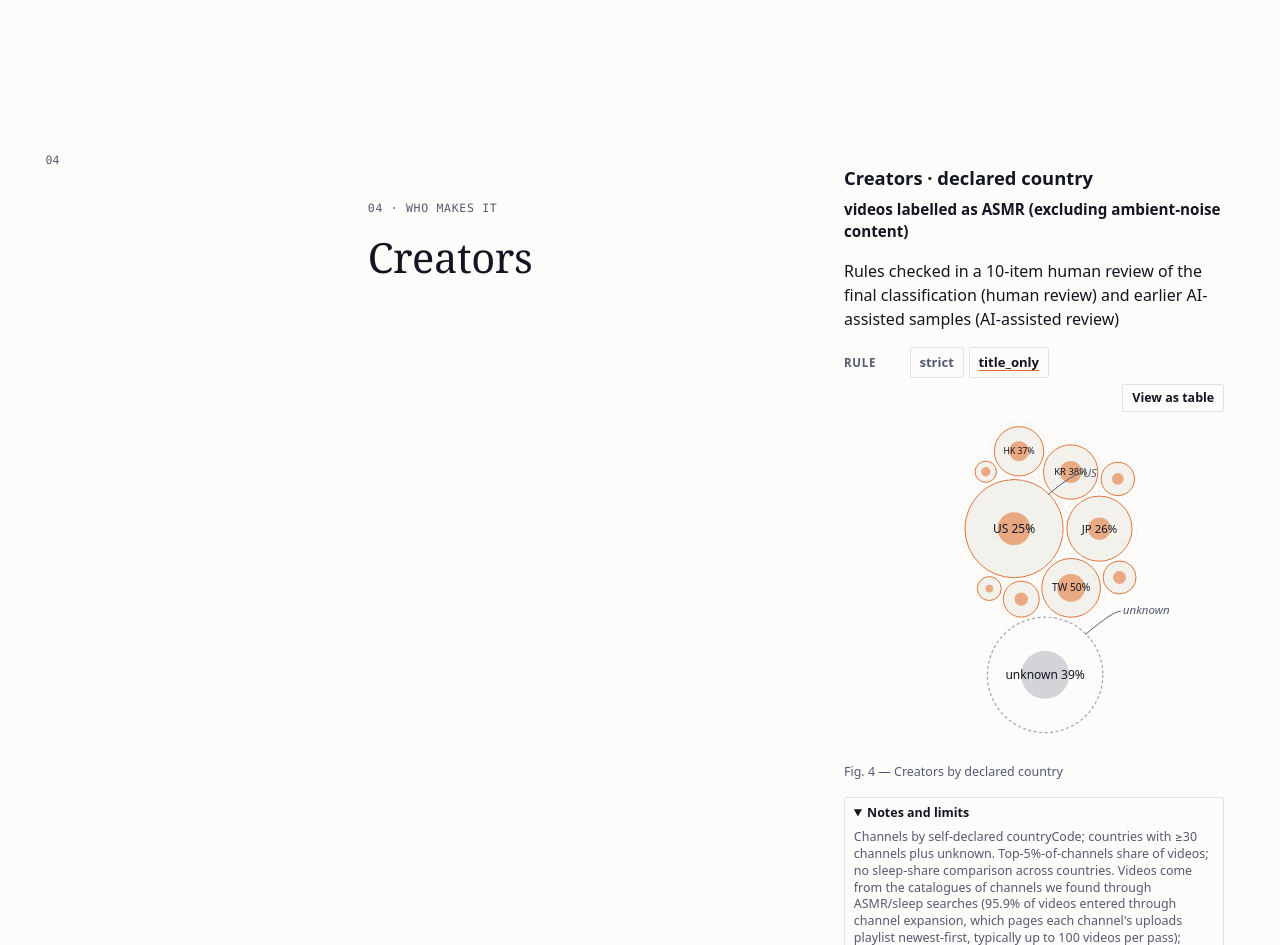
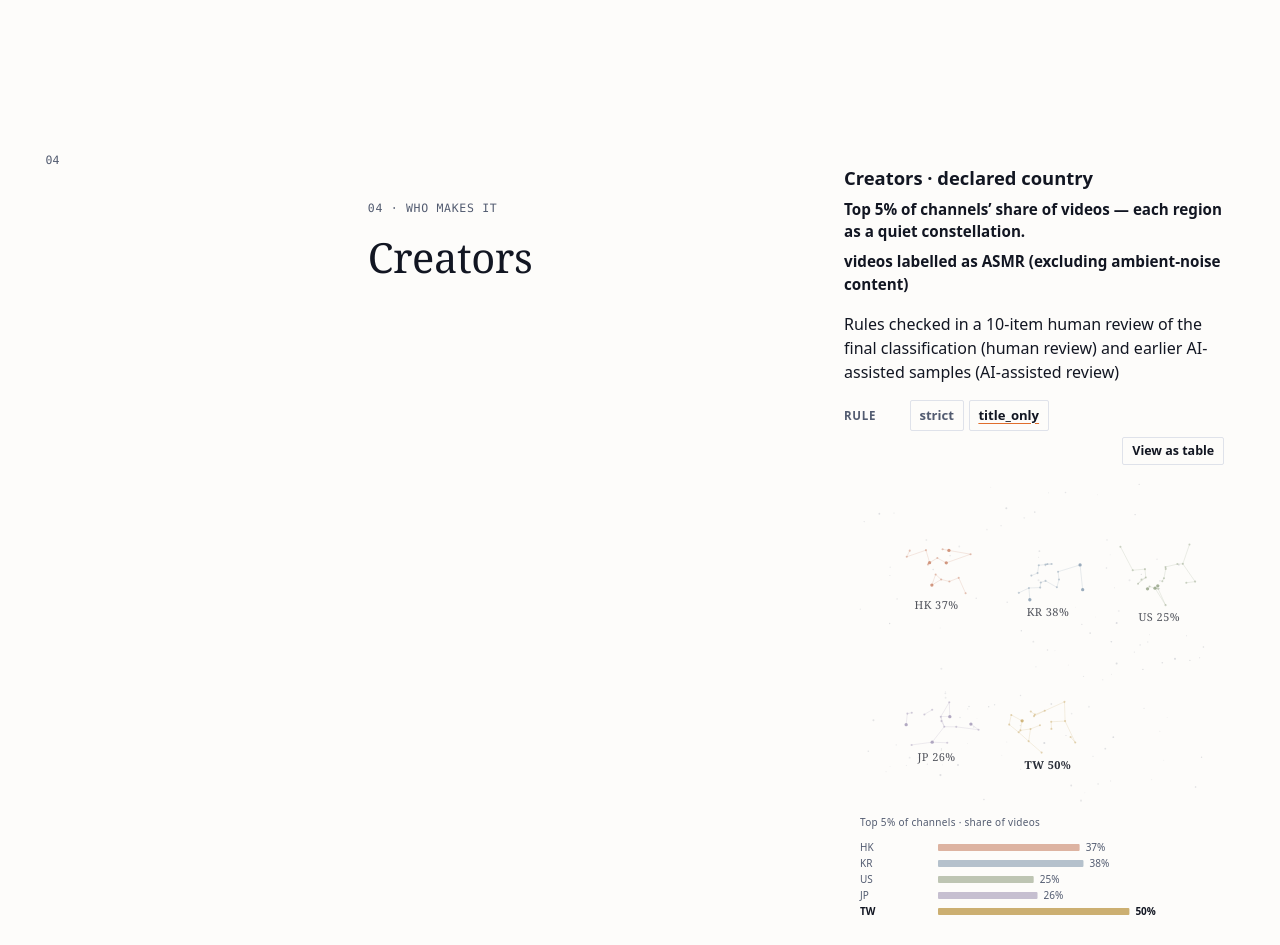
Before and after one commit to wppannap/asmr-feasibility-test, a plain HTML site: page web/index.html in a window 1280 px wide. Shown: the part 6540-7485 px from the top of the page. Drawn offline with Linux system fonts and the light colour scheme.

Commit message:
Redraw Creators as an ivory constellation star map.

```diff
--- a/web/js/charts_yt/creators.js
+++ b/web/js/charts_yt/creators.js
@@ -1,11 +1,20 @@
-/* Dual-core orbital bubbles — pack layout + spotlight hover. */
-import { attachTableToggle, clear, fmt, setCaveat } from "../charts/util.js?v=20261125c";
-import { themeColors } from "../theme.js?v=20261125c";
-import { renderReviewBanner } from "./review.js?v=20261125c";
+/* Creators · declared country — constellation star-map on warm paper. */
+import { attachTableToggle, clear, fmt, setCaveat } from "../charts/util.js?v=20261126o";
+import { themeColors } from "../theme.js?v=20261126o";
+import { renderReviewBanner } from "./review.js?v=20261126o";
 
 const RULES = [
   { id: "strict", label: "strict" },
   { id: "title_only", label: "title_only" },
+];
+
+/** Display order + muted regional palette (Unknown ignored). */
+const REGIONS = [
+  { id: "HK", color: "#c4785a", label: "Hong Kong" }, // muted terracotta
+  { id: "KR", color: "#7a92a8", label: "South Korea" }, // dusty blue
+  { id: "US", color: "#8a9a7b", label: "United States" }, // muted sage
+  { id: "JP", color: "#9a8fb0", label: "Japan" }, // soft lavender
+  { id: "TW", color: "#c4a35a", label: "Taiwan" }, // muted golden
 ];
 
 let ctx = null;
@@ -22,13 +31,17 @@ export function render(container, data) {
   wrap.append("h3").attr("class", "chart-section-title").text("Creators · declared country");
   wrap
     .append("p")
+    .attr("class", "chart-subtitle chart-subtitle-plain")
+    .text("Top 5% of channels’ share of videos — each region as a quiet constellation.");
+  wrap
+    .append("p")
     .attr("class", "chart-subtitle")
     .text(meta.scope_line || "videos labelled as ASMR (excluding ambient-noise content)");
   const ok = renderReviewBanner(wrap, meta);
   setCaveat(caveatEl, meta.caveats || []);
   if (!ok) return;
 
-  ctx = { rows, rule: "title_only" };
+  ctx = { rows, rule: "title_only", meta };
   const controls = wrap.append("div").attr("class", "control-row chart-controls");
   controls.append("span").attr("class", "control-label").text("Rule");
   const seg = controls.append("div").attr("class", "seg");
@@ -66,13 +79,14 @@ export function render(container, data) {
 }
 
 function filtered() {
+  const allow = new Set(REGIONS.map((r) => r.id));
   return ctx.rows
-    .filter((r) => r.rule === ctx.rule)
+    .filter((r) => r.rule === ctx.rule && allow.has(String(r.country || "").toUpperCase()))
     .slice()
     .sort((a, b) => {
-      if (a.country === "unknown") return 1;
-      if (b.country === "unknown") return -1;
-      return (b.n_channels || 0) - (a.n_channels || 0);
+      const ia = REGIONS.findIndex((r) => r.id === String(a.country).toUpperCase());
+      const ib = REGIONS.findIndex((r) => r.id === String(b.country).toUpperCase());
+      return ia - ib;
     });
 }
 
@@ -91,145 +105,245 @@ function tableRows() {
   };
 }
 
+/** Deterministic PRNG from string seed. */
+function mulberry32(seed) {
+  let t = seed >>> 0;
+  return function () {
+    t += 0x6d2b79f5;
+    let r = Math.imul(t ^ (t >>> 15), 1 | t);
+    r ^= r + Math.imul(r ^ (r >>> 7), 61 | r);
+    return ((r ^ (r >>> 14)) >>> 0) / 4294967296;
+  };
+}
+
+function hashSeed(str) {
+  let h = 2166136261;
+  for (let i = 0; i < str.length; i++) {
+    h ^= str.charCodeAt(i);
+    h = Math.imul(h, 16777619);
+  }
+  return h >>> 0;
+}
+
+/** Sparse constellation edges: connect each star to its 1–2 nearest neighbours. */
+function constellationEdges(stars) {
+  const edges = [];
+  const seen = new Set();
+  stars.forEach((a, i) => {
+    const dist = stars
+      .map((b, j) => ({ j, d: (a.x - b.x) ** 2 + (a.y - b.y) ** 2 }))
+      .filter((o) => o.j !== i)
+      .sort((u, v) => u.d - v.d);
+    const k = i % 3 === 0 ? 2 : 1;
+    for (let n = 0; n < k && n < dist.length; n++) {
+      const j = dist[n].j;
+      const key = i < j ? `${i}-${j}` : `${j}-${i}`;
+      if (seen.has(key)) continue;
+      seen.add(key);
+      edges.push([i, j]);
+    }
+  });
+  return edges;
+}
+
+function sharePct(row) {
+  const s = row?.share_videos_from_top5pct_channels;
+  if (s == null || !Number.isFinite(s)) return null;
+  return Math.round(s * 100);
+}
+
 function draw() {
   const mount = ctx.mount;
   clear(mount);
-  const data = filtered();
-  const w = Math.max(300, mount.clientWidth || 480);
-  const h = Math.max(320, Math.min(520, w * 0.85));
+  const rows = filtered();
   const c = themeColors();
+  const paper = c.bg || "#fdfcfa";
+  const ink = c.ink || "#121622";
+  const muted = c.muted || "#525b70";
 
-  const root = {
-    children: data.map((d) => ({
-      ...d,
-      value: Math.max(1, d.n_channels || 1),
-    })),
-  };
-
-  const pack = d3.pack().size([w - 8, h - 8]).padding(4);
-  const hierarchy = pack(d3.hierarchy(root).sum((d) => d.value));
-  const leaves = hierarchy.leaves();
+  const w = Math.max(320, mount.clientWidth || 640);
+  const mobile = w < 560;
+  const legendH = mobile ? 118 : 96;
+  const skyH = mobile ? 340 : 400;
+  const margin = { top: 12, right: 16, bottom: 8, left: 16 };
+  const iw = w - margin.left - margin.right;
+  const totalH = skyH + legendH + 8;
 
   const svg = d3
     .select(mount)
     .append("svg")
-    .attr("viewBox", `0 0 ${w} ${h}`)
+    .attr("viewBox", `0 0 ${w} ${totalH}`)
     .attr("width", "100%")
     .attr("role", "img")
-    .attr("aria-label", "Orbital bubbles of creators by declared country");
+    .attr("aria-label", "Constellation map of top-5% channel video share by declared country");
 
-  const g = svg.append("g").attr("transform", "translate(4,4)");
-  const nodes = g
-    .selectAll("g.bubble")
-    .data(leaves)
-    .join("g")
-    .attr("class", "bubble")
-    .attr("transform", (d) => `translate(${d.x},${d.y})`);
+  // Soft ivory sky (no dark navy)
+  svg
+    .append("rect")
+    .attr("width", w)
+    .attr("height", skyH)
+    .attr("fill", paper);
 
-  // Subtle outer orbital rings on major bubbles
-  nodes
-    .filter((d) => d.r > 22 && d.data.country !== "unknown")
-    .append("circle")
-    .attr("class", "bubble-orbit")
-    .attr("r", (d) => d.r + 5)
-    .attr("fill", "none")
-    .attr("stroke", c.line)
-    .attr("stroke-width", 0.8)
-    .attr("stroke-dasharray", "2.5 2.5")
-    .attr("opacity", 0.7);
+  const sky = svg.append("g").attr("transform", `translate(${margin.left},${margin.top})`);
+  const fieldH = skyH - margin.top - 8;
 
-  nodes
-    .append("circle")
-    .attr("class", "bubble-shell")
-    .attr("r", (d) => d.r)
-    .attr("fill", (d) => (d.data.country === "unknown" ? "transparent" : c.bg2))
-    .attr("stroke", (d) => (d.data.country === "unknown" ? c.muted : c.accent))
-    .attr("stroke-width", (d) => (d.data.country === "unknown" ? 1.2 : 1))
-    .attr("stroke-dasharray", (d) => (d.data.country === "unknown" ? "3 2.5" : null))
-    .attr("opacity", (d) => (d.data.country === "unknown" ? 0.55 : 0.95));
+  // Distant field stars — many, tiny, dim
+  const fieldRand = mulberry32(0x51a7e);
+  const fieldN = Math.round(iw * fieldH * 0.0011);
+  for (let i = 0; i < fieldN; i++) {
+    sky
+      .append("circle")
+      .attr("class", "field-star")
+      .attr("cx", fieldRand() * iw)
+      .attr("cy", fieldRand() * fieldH)
+      .attr("r", 0.4 + fieldRand() * 0.7)
+      .attr("fill", muted)
+      .attr("opacity", 0.08 + fieldRand() * 0.12);
+  }
 
-  nodes
-    .append("circle")
-    .attr("class", "bubble-core")
-    .attr("r", (d) => {
-      const share = d.data.share_videos_from_top5pct_channels;
-      if (share == null) return Math.max(2, d.r * 0.15);
-      return Math.max(2.5, d.r * (0.2 + 0.55 * share));
-    })
-    .attr("fill", (d) => (d.data.country === "unknown" ? c.muted : c.accent))
-    .attr("opacity", (d) => (d.data.country === "unknown" ? 0.25 : 0.55));
+  // Region anchors across a wide landscape
+  const anchors = REGIONS.map((reg, i) => {
+    const col = i % 3;
+    const row = Math.floor(i / 3);
+    const ax = mobile
+      ? iw * (0.22 + col * 0.32)
+      : iw * (0.12 + i * 0.19);
+    const ay = mobile
+      ? fieldH * (0.28 + row * 0.48)
+      : fieldH * (0.32 + (i % 2) * 0.28 + (i === 4 ? -0.06 : 0));
+    return { ...reg, ax, ay };
+  });
 
-  // Spotlight ring (hidden until hover)
-  nodes
-    .append("circle")
-    .attr("class", "bubble-spotlight")
-    .attr("r", (d) => d.r + 3)
-    .attr("fill", "none")
-    .attr("stroke", c.accent)
-    .attr("stroke-width", 1.6)
-    .attr("opacity", 0);
+  const byId = new Map(rows.map((r) => [String(r.country).toUpperCase(), r]));
 
-  nodes
-    .append("title")
-    .text(
-      (d) =>
-        `${d.data.country}: ${d.data.n_channels} channels` +
-        (d.data.share_videos_from_top5pct_channels != null
-          ? `, top5% share ${fmt(d.data.share_videos_from_top5pct_channels * 100, 1)}%`
-          : "")
-    );
+  anchors.forEach((reg) => {
+    const row = byId.get(reg.id);
+    const pct = sharePct(row);
+    const nCh = row?.n_channels || 40;
+    // Star count: modest, scales gently with share (TW denser, still small)
+    const nStars = Math.round(9 + (pct != null ? pct * 0.14 : 8) + Math.min(8, nCh / 80));
+    const spread = mobile ? 42 : 52;
+    const rand = mulberry32(hashSeed(`${ctx.rule}-${reg.id}-const`));
 
-  nodes
-    .filter((d) => d.r > 18)
-    .append("text")
-    .attr("text-anchor", "middle")
-    .attr("dy", "0.35em")
-    .attr("font-size", (d) => Math.min(12, d.r * 0.35))
-    .attr("fill", c.ink)
-    .attr("pointer-events", "none")
-    .text((d) => {
-      const share =
-        d.data.share_videos_from_top5pct_channels != null
-          ? ` ${fmt(d.data.share_videos_from_top5pct_channels * 100, 0)}%`
-          : "";
-      return `${d.data.country}${share}`;
+    const stars = [];
+    for (let i = 0; i < nStars; i++) {
+      // Organic jitter — avoid neat polygons
+      const ang = rand() * Math.PI * 2;
+      const rad = spread * (0.25 + rand() * 0.85) * (0.55 + rand() * 0.55);
+      const jx = (rand() - 0.5) * spread * 0.35;
+      const jy = (rand() - 0.5) * spread * 0.35;
+      stars.push({
+        x: reg.ax + Math.cos(ang) * rad + jx,
+        y: reg.ay + Math.sin(ang) * rad * 0.72 + jy,
+        bright: rand() > 0.78,
+      });
+    }
+
+    const g = sky.append("g").attr("class", `constellation c-${reg.id}`);
+    const edges = constellationEdges(stars);
+
+    edges.forEach(([i, j]) => {
+      g.append("line")
+        .attr("class", "constellation-link")
+        .attr("x1", stars[i].x)
+        .attr("y1", stars[i].y)
+        .attr("x2", stars[j].x)
+        .attr("y2", stars[j].y)
+        .attr("stroke", reg.color)
+        .attr("stroke-width", 0.6)
+        .attr("opacity", 0.28);
     });
 
-  // Editorial spotlight hover: highlight + dim others
-  nodes
-    .style("cursor", "pointer")
-    .on("pointerenter", function () {
-      nodes.attr("opacity", 0.35);
-      d3.select(this).attr("opacity", 1);
-      d3.select(this).select(".bubble-spotlight").attr("opacity", 1);
-    })
-    .on("pointerleave", function () {
-      nodes.attr("opacity", 1);
-      nodes.select(".bubble-spotlight").attr("opacity", 0);
+    stars.forEach((s) => {
+      g.append("circle")
+        .attr("class", "constellation-star")
+        .attr("cx", s.x)
+        .attr("cy", s.y)
+        .attr("r", s.bright ? 1.65 : 1.05)
+        .attr("fill", reg.color)
+        .attr("opacity", s.bright ? 0.75 : 0.42);
     });
 
-  const known = leaves.filter((d) => d.data.country !== "unknown");
-  const top = known.sort((a, b) => b.data.n_channels - a.data.n_channels)[0];
-  const unk = leaves.find((d) => d.data.country === "unknown");
-  function callout(node, text) {
-    if (!node) return;
-    const lx = Math.min(w - 12, node.x + node.r + 18);
-    const ly = Math.max(12, node.y - node.r - 6);
-    g.append("path")
-      .attr("class", "anno-leader")
-      .attr(
-        "d",
-        `M${node.x + node.r * 0.7},${node.y - node.r * 0.7} Q${node.x + node.r + 10},${ly} ${lx},${ly}`
-      );
+    // Unobtrusive label near cluster
+    const lx = reg.ax;
+    const ly = Math.min(fieldH - 4, Math.max(...stars.map((s) => s.y)) + 16);
+    const label = pct != null ? `${reg.id}  ${pct}%` : reg.id;
     g.append("text")
-      .attr("class", "anno-label")
-      .attr("x", lx + 2)
-      .attr("y", ly + 3)
-      .attr("fill", c.muted)
-      .text(text);
-  }
-  if (top) callout(top, top.data.country);
-  if (unk) callout(unk, "unknown");
+      .attr("class", "constellation-label")
+      .attr("x", lx)
+      .attr("y", ly)
+      .attr("text-anchor", "middle")
+      .attr("font-size", 11)
+      .attr("font-family", 'Georgia, "Times New Roman", serif')
+      .attr("letter-spacing", "0.04em")
+      .attr("fill", ink)
+      .attr("opacity", reg.id === "TW" ? 0.9 : 0.72)
+      .attr("font-weight", reg.id === "TW" ? 600 : 400)
+      .text(label);
+
+    g.append("title").text(
+      `${reg.label}: top 5% of channels account for ${pct != null ? pct + "%" : "—"} of videos` +
+        (row ? ` (${row.n_channels} channels)` : "")
+    );
+  });
+
+  // Compact horizontal bar legend (share comparison)
+  const leg = svg
+    .append("g")
+    .attr("class", "share-legend")
+    .attr("transform", `translate(${margin.left},${skyH + 4})`);
+
+  leg
+    .append("text")
+    .attr("x", 0)
+    .attr("y", 12)
+    .attr("font-size", 10)
+    .attr("fill", muted)
+    .attr("letter-spacing", "0.03em")
+    .text("Top 5% of channels · share of videos");
+
+  const barMax = iw * (mobile ? 0.55 : 0.62);
+  const barX = mobile ? 78 : 88;
+  const rowH = mobile ? 16 : 14;
+  const maxPct = 50;
+
+  anchors.forEach((reg, i) => {
+    const row = byId.get(reg.id);
+    const pct = sharePct(row) ?? 0;
+    const y0 = 28 + i * rowH;
+    const bw = (pct / maxPct) * barMax;
+    const isTw = reg.id === "TW";
+
+    leg
+      .append("text")
+      .attr("x", 0)
+      .attr("y", y0 + 9)
+      .attr("font-size", 10)
+      .attr("font-variant-numeric", "tabular-nums")
+      .attr("fill", isTw ? ink : muted)
+      .attr("font-weight", isTw ? 600 : 400)
+      .text(reg.id);
+
+    leg
+      .append("rect")
+      .attr("x", barX)
+      .attr("y", y0 + 2)
+      .attr("width", Math.max(1, bw))
+      .attr("height", 7)
+      .attr("rx", 1)
+      .attr("fill", reg.color)
+      .attr("opacity", isTw ? 0.85 : 0.55);
+
+    leg
+      .append("text")
+      .attr("x", barX + bw + 6)
+      .attr("y", y0 + 9)
+      .attr("font-size", 10)
+      .attr("font-variant-numeric", "tabular-nums")
+      .attr("fill", isTw ? ink : muted)
+      .attr("font-weight", isTw ? 600 : 400)
+      .text(`${pct}%`);
+  });
 }
 
 export function update() {
--- a/web/js/main.js
+++ b/web/js/main.js
@@ -1,13 +1,13 @@
 /* global d3, topojson, scrollama, ISO_NUM_TO_A3, ISO_A3_TO_NAME */
-import { attachTableToggle, prefersReducedMotion } from "./charts/util.js?v=20261126n";
-import { themeColors } from "./theme.js?v=20261126n";
+import { attachTableToggle, prefersReducedMotion } from "./charts/util.js?v=20261126o";
+import { themeColors } from "./theme.js?v=20261126o";
 import {
   ENABLED_DATA,
   ENABLED_SECTIONS,
   MAP_CAPTION_NOTES,
   SECTION_CHART_MODULES,
   applySectionVisibility,
-} from "./sections.js?v=20261126n";
+} from "./sections.js?v=20261126o";
 
 /** Populated by loadChartModules() — sequential imports for enabled sections only. */
 const ChartModules = {};
--- a/web/js/sections.js
+++ b/web/js/sections.js
@@ -24,9 +24,9 @@ export const ENABLED_DATA = {
 
 /** Chart module paths loaded only when the matching section id is enabled. */
 export const SECTION_CHART_MODULES = {
-  "scrolly-3": "./charts_yt/creators.js?v=20261126n",
-  "scrolly-5": "./charts_yt/duration.js?v=20261126n",
-  "scrolly-9": "./charts_yt/upload_clock.js?v=20261126n",
+  "scrolly-3": "./charts_yt/creators.js?v=20261126o",
+  "scrolly-5": "./charts_yt/duration.js?v=20261126o",
+  "scrolly-9": "./charts_yt/upload_clock.js?v=20261126o",
 };
 
 /** Map caption notes (not hardcoded in HTML). */
```
Also changed, not shown: web/index.html (+12 -12 lines).
